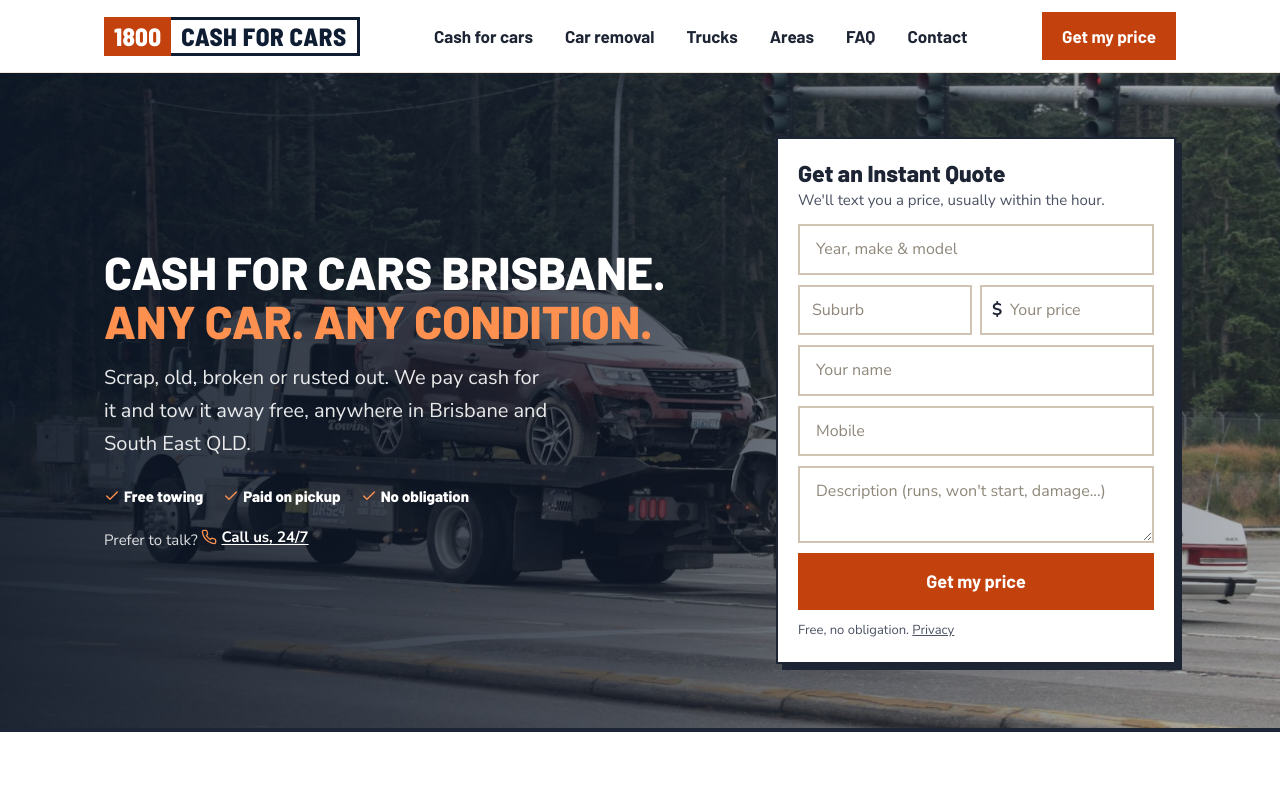
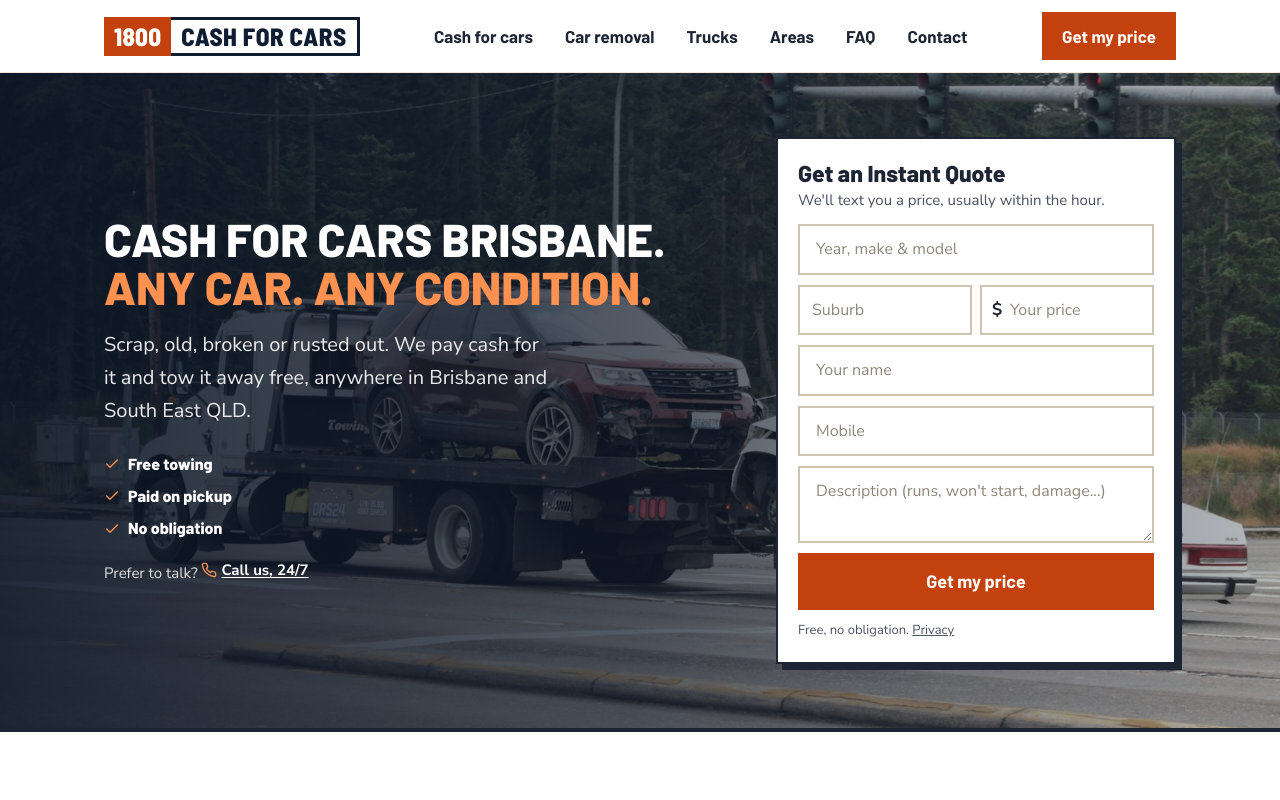
Before and after one commit to mehdiamiry40/1800cashforcars, a Next.js app: page / in a window 1280 px wide. Shown: the top 800 px of the page. Built offline with nearby package versions, Linux system fonts and the light colour scheme.

Commit message:
Hero: stack the three selling points in a column
Co-Authored-By: Claude Opus 5.5 <noreply@anthropic.com>

```diff
--- a/src/components/Hero.tsx
+++ b/src/components/Hero.tsx
@@ -29,10 +29,10 @@ export function Hero({ where, title, lead, sub }: { where?: string; title?: stri
             {copy.title} <span className="block text-brand-light">{copy.lead}</span>
           </h1>
           <p className="mt-4 max-w-md text-[17px] text-white/90 sm:text-[20px]">{copy.sub}</p>
-          <ul className="mt-6 flex gap-x-3 whitespace-nowrap font-heading text-[13px] font-extrabold min-[400px]:text-[14px] sm:gap-x-5 sm:text-[15px]">
+          <ul className="mt-6 grid gap-1.5 font-heading text-[16px] font-extrabold">
             {copy.points.map((p) => (
-              <li key={p} className="flex items-center gap-1">
-                <CheckIcon className="h-3.5 w-3.5 shrink-0 text-brand-light sm:h-4 sm:w-4" /> {p}
+              <li key={p} className="flex items-center gap-2">
+                <CheckIcon className="h-4 w-4 shrink-0 text-brand-light" /> {p}
               </li>
             ))}
           </ul>
```
